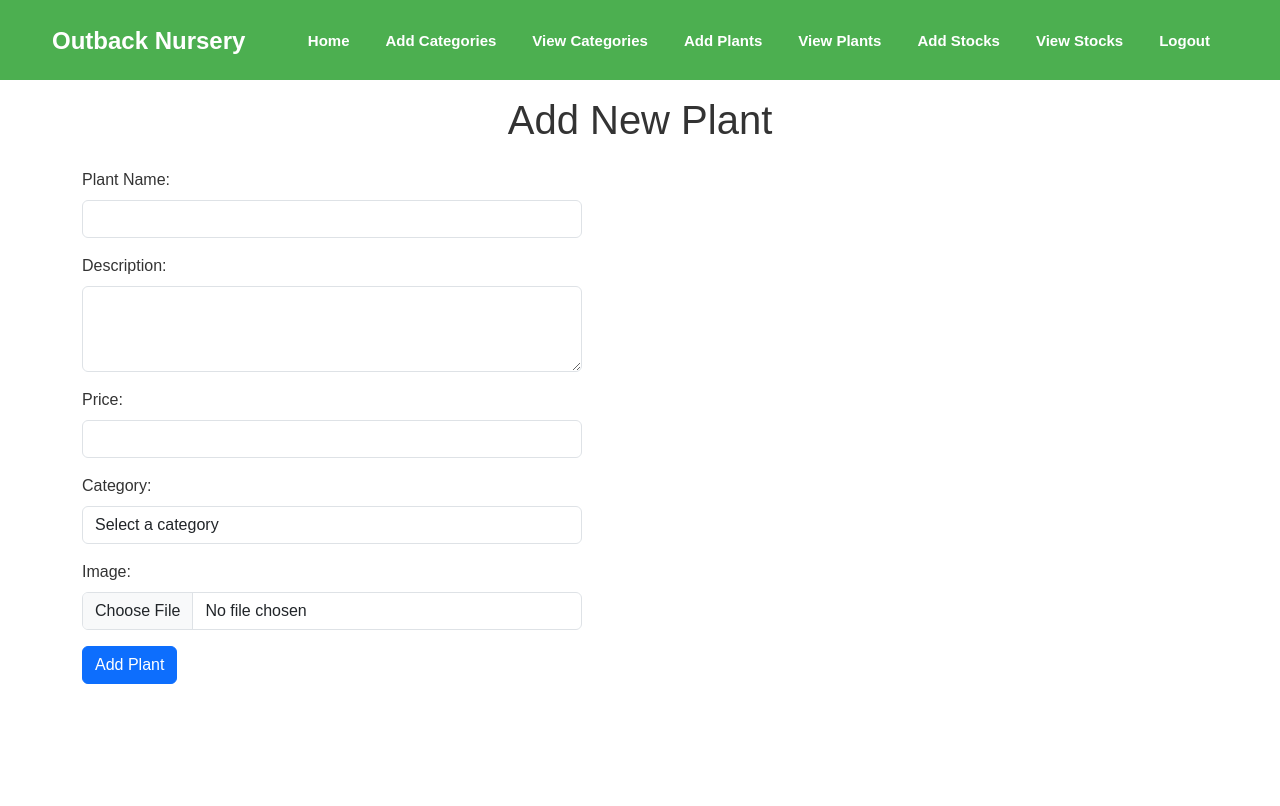
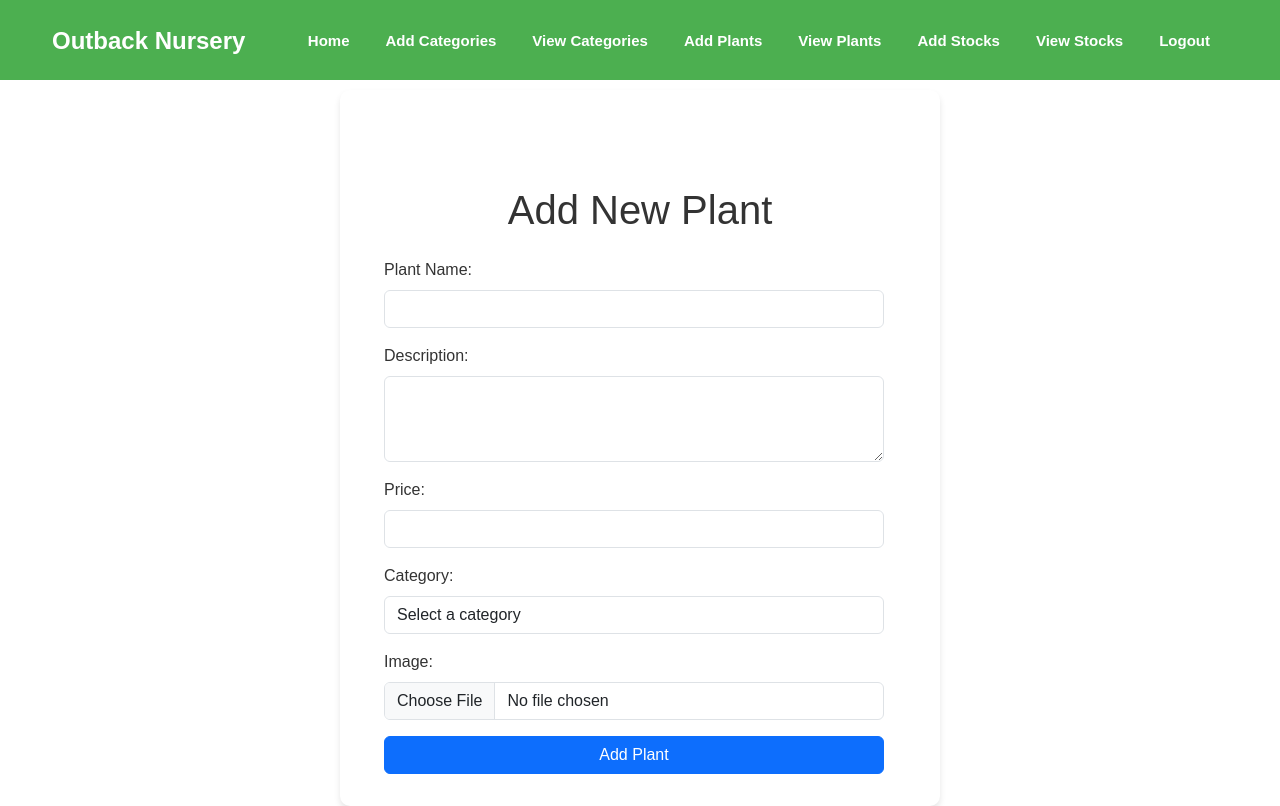
Before and after one commit to Bhoomi3637/Outback_nursery_managment, a PHP site: page /add_plant.php in a window 1280 px wide. Before the commit the page ends 684 px from the top, so only its background shows below. Run offline with PHP 8.4, Linux system fonts and the light colour scheme; data comes from the database, SQL or seed files in the repository.

Commit message:
Change the plant section to the center

```diff
--- a/add_plant.php
+++ b/add_plant.php
@@ -118,9 +118,9 @@ if ($_SERVER["REQUEST_METHOD"] == "POST") {
     </nav>
 </header>
 
-<section class="plants">
-    <div class="container mt-5 pt-5">
-        <h1 class="mb-4 text-center">Add New Plant</h1>
+<section class="plants mt-5 pt-5">
+        <div class="container">
+            <h1 class="mb-4 text-center mt-5">Add New Plant</h1>
             <form action="add_plant.php" method="POST" enctype="multipart/form-data" class="form-container">
                 <div class="mb-3">
                     <label for="name" class="form-label">Plant Name:</label>
@@ -157,11 +157,10 @@ if ($_SERVER["REQUEST_METHOD"] == "POST") {
                     <input type="file" name="image" id="image" class="form-control" accept="image/*" required>
                 </div>
 
-            <button type="submit" class="btn btn-primary">Add Plant</button>
+                <button type="submit" class="btn btn-primary w-100">Add Plant</button>
             </form>
         </div>
     </section>
-
  <!-- Footer -->
  <footer class="text-white">
     <div class="container">
--- a/style.css
+++ b/style.css
@@ -178,6 +178,23 @@ a {
     text-align: center;
 }
 
+/* plants-admin */
+
+.plants {
+    position: absolute;
+    top: 50%;
+    left: 50%;
+    transform: translate(-50%, -50%);
+    width: 100%;
+    max-width: 600px;
+    background: #fff; /* Optional: Add a background color to the form */
+    padding: 2rem;
+    border-radius: 10px;
+    text-align: left;
+    box-shadow: 0 4px 6px rgba(0, 0, 0, 0.1); /* Optional: Add a shadow effect */
+}
+
+
 /* Testimonials Section */
 .testimonial {
     background-color: #f8f9fa;
```
Lines whose indentation alone changed are shown as unchanged.
